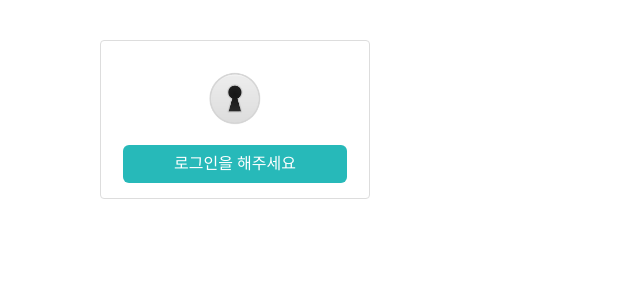
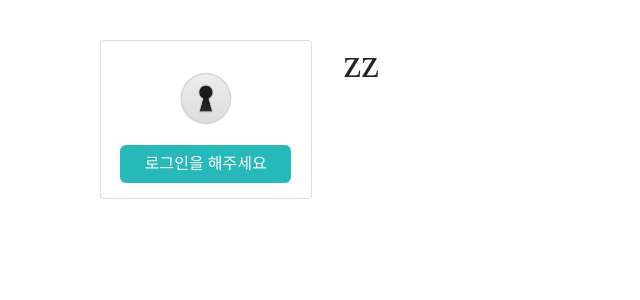
Before and after one commit to jn-97/Personal-PJT-02, a Django app: page / in a window 1280 px wide. Shown: the part 55-355 px from the top of the page, without its empty margins (0-640 px from the left). Run offline with Django 3.2, Linux system fonts and the light colour scheme; some libraries are stand-ins or nearby versions; some web fonts are replaced.

Commit message:
docs:community/community

```diff
--- a/community/templates/community/community.html
+++ b/community/templates/community/community.html
@@ -4,17 +4,30 @@
 {% block css %}<link rel="stylesheet" href="{% static 'css/community/community.css' %}">{% endblock css %}
 
 {% block content %}
-<div class="row bodyContent">
-    <div class="col-3 p-0">
+<div class="bodyContent">
+    <div class="sideMenu">
+        {% if user.is_authenticated %}
+        <div class="userBox">
+            <div class="idBox">
+                <div>
+                    <span class="userName">{{ user.username }}</span>
+                </div>
+                <div>
+                    <button type="button" class="btn logoutBtn" onclick="location.href='accounts/logout'">로그아웃</button>
+                </div>
+            </div>
+        </div>
+        {% else %}
         <div class="loginBox">
             <div>
                 <img src="{% static 'images/loginImage.png' %}" alt="" class="loginImage">
             </div>
             <button type="button" class="btn loginBtn" onclick="location.href='accounts/login'">로그인을 해주세요</button>
         </div>
+        {% endif %}
     </div>
-    <div class="col-9">
-
+    <div class="mainMenu">
+        <h1>zz</h1>
     </div>
 </div>
 {% endblock content %}
--- a/static/css/community/community.css
+++ b/static/css/community/community.css
@@ -1,8 +1,16 @@
 .bodyContent {
+    display: flex;
+    justify-content: space-between;
     max-width: 1080px;
     margin: 40px auto 0px;
 }
 
+.sideMenu {
+    width: 220px;
+    margin-right: 2rem;
+}
+
+/* 로그인 안된 경우 */
 .loginBox {
     border: 1px solid #dddddd;
     text-align: center;
@@ -27,3 +35,34 @@
     color: white;
     background-color: rgb(35, 163, 163);
 }
+
+/* 로그인 된 경우 */
+.userBox {
+    border: 1px solid #dddddd;
+    text-align: center;
+    border-radius: 4px;
+    height: 200px;
+}
+
+.idBox {
+    display: flex;
+    justify-content: space-between;
+    margin: 20px 20px 10px 20px;
+}
+
+.userName {
+    line-height: 2.2;
+    font-size: 18px;
+}
+
+.logoutBtn {
+    background-color: #F5F5F5;
+}
+
+.logoutBtn:hover {
+    background-color: rgb(39 185 185);
+}
+
+.mainMenu {
+    width: 870px;
+}
```
